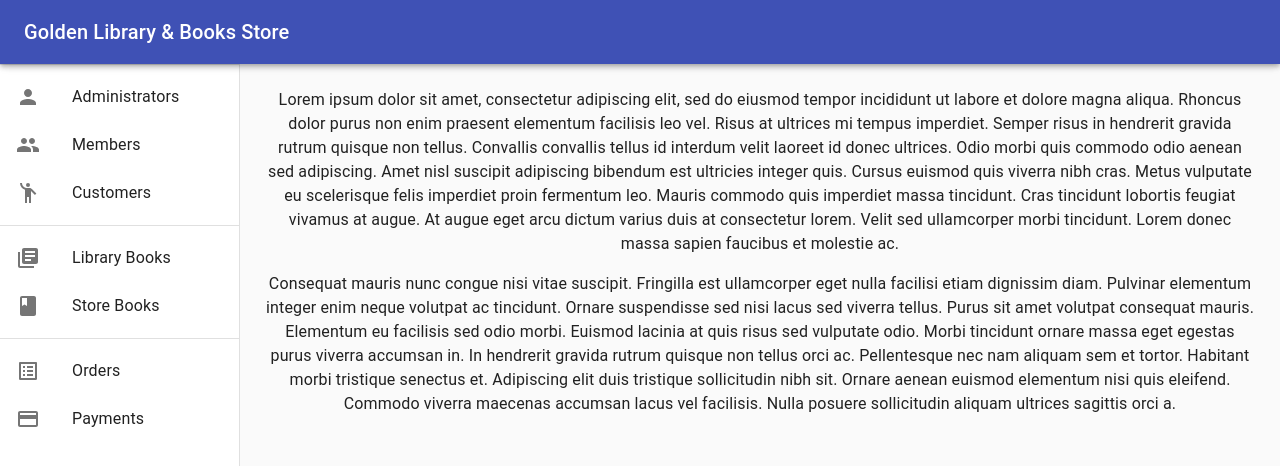
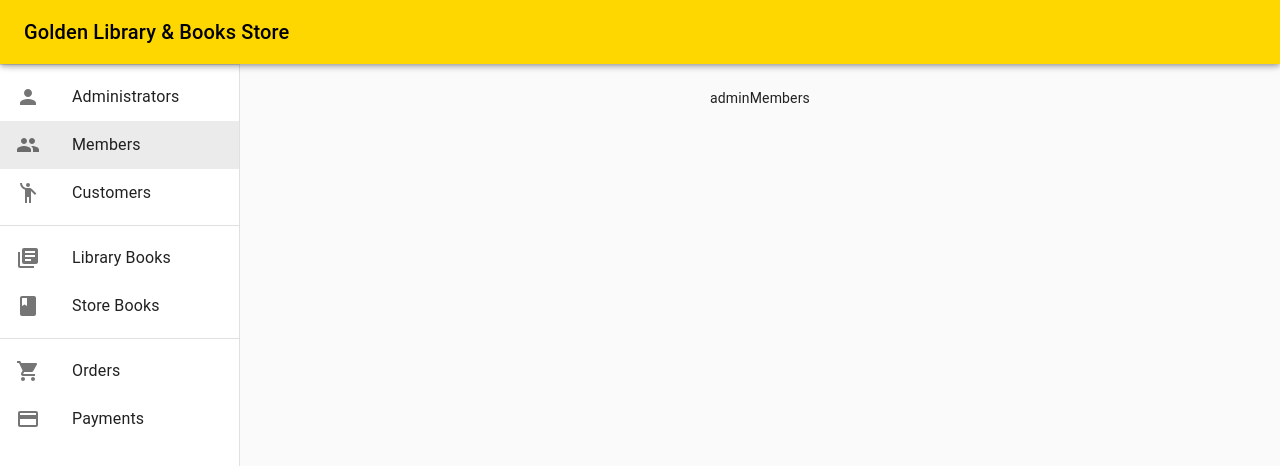
Before and after one commit to damsarar/GoldenLibrary-Frontend, a React (Create React App) app: page /admin/members in a window 1280 px wide. Shown: the top 466 px of the page. Built offline with nearby package versions, Linux system fonts and the light colour scheme.

Commit message:
Router added

```diff
--- a/package.json
+++ b/package.json
@@ -10,6 +10,7 @@
     "@testing-library/user-event": "^7.1.2",
     "react": "^16.13.0",
     "react-dom": "^16.13.0",
+    "react-router-dom": "^5.1.2",
     "react-scripts": "3.4.0"
   },
   "scripts": {
--- a/public/index.html
+++ b/public/index.html
@@ -24,7 +24,7 @@
       work correctly both with client-side routing and a non-root public URL.
       Learn how to configure a non-root public URL by running `npm run build`.
     -->
-    <title>Golden Library</title>
+    <title>Golden Library & Books Store</title>
   </head>
   <body>
     <noscript>You need to enable JavaScript to run this app.</noscript>
--- a/src/AdminDashboard.js
+++ b/src/AdminDashboard.js
@@ -5,14 +5,9 @@ import CssBaseline from '@material-ui/core/CssBaseline';
 import Divider from '@material-ui/core/Divider';
 import Drawer from '@material-ui/core/Drawer';
 import Hidden from '@material-ui/core/Hidden';
-
 import List from '@material-ui/core/List';
 import ListItem from '@material-ui/core/ListItem';
-
 import ListItemText from '@material-ui/core/ListItemText';
-
-
-
 import Toolbar from '@material-ui/core/Toolbar';
 import Typography from '@material-ui/core/Typography';
 import { makeStyles, useTheme } from '@material-ui/core/styles';
@@ -30,10 +25,23 @@ import CustomerIcon from '@material-ui/icons/EmojiPeople';
 import LibraryBookIcon from '@material-ui/icons/LibraryBooks'
 import BookIcon from '@material-ui/icons/Book';
 
-import OrderIcon from '@material-ui/icons/ListAlt';
+import OrderIcon from '@material-ui/icons/ShoppingCart';
 import PaymentIcon from '@material-ui/icons/Payment';
 
+// Router
+
+import { BrowserRouter as Router, Switch, Route, Link } from "react-router-dom";
+
+// Views
+
+import AdminAdministrators from './views/admin/adminAdministrators'
+import AdminMembers from './views/admin/adminMembers'
+
+
 const drawerWidth = 240;
+
+
+
 
 const useStyles = makeStyles((theme) => ({
     root: {
@@ -72,9 +80,14 @@ function AdminDashboard(props) {
     const classes = useStyles();
     const theme = useTheme();
     const [mobileOpen, setMobileOpen] = React.useState(false);
+    const [selectedIndex, setSelectedIndex] = React.useState(1);
 
     const handleDrawerToggle = () => {
         setMobileOpen(!mobileOpen);
+    };
+
+    const handleListItemClick = (event, index) => {
+        setSelectedIndex(index);
     };
 
     const drawer = (
@@ -82,7 +95,13 @@ function AdminDashboard(props) {
             <div className={classes.toolbar} />
             <Divider />
             <List>
-                <ListItem>
+                <ListItem
+                    button
+                    component={Link}
+                    to="/admin/administrators"
+                    selected={selectedIndex === 0}
+                    onClick={(event) => handleListItemClick(event, 0)}
+                >
                     <ListItemIcon>
                         <AdminIcon />
                     </ListItemIcon>
@@ -90,7 +109,12 @@ function AdminDashboard(props) {
                         Administrators
                     </ListItemText>
                 </ListItem>
-                <ListItem>
+                <ListItem
+                    button
+                    component={Link}
+                    to="/admin/members"
+                    selected={selectedIndex === 1}
+                    onClick={(event) => handleListItemClick(event, 1)}>
                     <ListItemIcon>
                         <MemberIcon />
                     </ListItemIcon>
@@ -98,7 +122,11 @@ function AdminDashboard(props) {
                         Members
                     </ListItemText>
                 </ListItem>
-                <ListItem>
+                <ListItem button
+                    component={Link}
+                    to="/admin/customers"
+                    selected={selectedIndex === 2}
+                    onClick={(event) => handleListItemClick(event, 2)}>
                     <ListItemIcon>
                         <CustomerIcon />
                     </ListItemIcon>
@@ -111,7 +139,12 @@ function AdminDashboard(props) {
             </List>
             <Divider />
             <List>
-                <ListItem>
+                <ListItem
+                    button
+                    component={Link}
+                    to="/admin/library-books"
+                    selected={selectedIndex === 3}
+                    onClick={(event) => handleListItemClick(event, 3)}>
                     <ListItemIcon>
                         <LibraryBookIcon />
                     </ListItemIcon>
@@ -119,7 +152,12 @@ function AdminDashboard(props) {
                         Library Books
                     </ListItemText>
                 </ListItem>
-                <ListItem>
+                <ListItem
+                    button
+                    component={Link}
+                    to="/admin/store-books"
+                    selected={selectedIndex === 4}
+                    onClick={(event) => handleListItemClick(event, 4)}>
                     <ListItemIcon>
                         <BookIcon />
                     </ListItemIcon>
@@ -130,7 +168,12 @@ function AdminDashboard(props) {
             </List>
             <Divider />
             <List>
-                <ListItem>
+                <ListItem
+                    button
+                    component={Link}
+                    to="/admin/orders"
+                    selected={selectedIndex === 5}
+                    onClick={(event) => handleListItemClick(event, 5)}>
                     <ListItemIcon>
                         <OrderIcon />
                     </ListItemIcon>
@@ -138,7 +181,12 @@ function AdminDashboard(props) {
                         Orders
                     </ListItemText>
                 </ListItem>
-                <ListItem>
+                <ListItem
+                    button
+                    component={Link}
+                    to="/admin/payments"
+                    selected={selectedIndex === 6}
+                    onClick={(event) => handleListItemClick(event, 6)}>
                     <ListItemIcon>
                         <PaymentIcon />
                     </ListItemIcon>
@@ -154,8 +202,9 @@ function AdminDashboard(props) {
 
     return (
         <div className={classes.root}>
+            <Router>
                 <CssBaseline />
-            <AppBar position="fixed" className={classes.appBar}>
+                <AppBar position="fixed" className={classes.appBar} style={{ backgroundColor: "gold", color: "black" }}>
                     <Toolbar>
                         <IconButton
                             color="inherit"
@@ -189,6 +238,7 @@ function AdminDashboard(props) {
                         >
                             {drawer}
                         </Drawer>
+
                     </Hidden>
                     <Hidden xsDown implementation="css">
                         <Drawer
@@ -200,34 +250,26 @@ function AdminDashboard(props) {
                         >
                             {drawer}
                         </Drawer>
+
+
                     </Hidden>
                 </nav>
                 <main className={classes.content}>
                     <div className={classes.toolbar} />
-                <Typography paragraph>
-                    Lorem ipsum dolor sit amet, consectetur adipiscing elit, sed do eiusmod tempor incididunt
-                    ut labore et dolore magna aliqua. Rhoncus dolor purus non enim praesent elementum
-                    facilisis leo vel. Risus at ultrices mi tempus imperdiet. Semper risus in hendrerit
-                    gravida rutrum quisque non tellus. Convallis convallis tellus id interdum velit laoreet id
-                    donec ultrices. Odio morbi quis commodo odio aenean sed adipiscing. Amet nisl suscipit
-                    adipiscing bibendum est ultricies integer quis. Cursus euismod quis viverra nibh cras.
-                    Metus vulputate eu scelerisque felis imperdiet proin fermentum leo. Mauris commodo quis
-                    imperdiet massa tincidunt. Cras tincidunt lobortis feugiat vivamus at augue. At augue eget
-                    arcu dictum varius duis at consectetur lorem. Velit sed ullamcorper morbi tincidunt. Lorem
-                    donec massa sapien faucibus et molestie ac.
-                </Typography>
-                <Typography paragraph>
-                    Consequat mauris nunc congue nisi vitae suscipit. Fringilla est ullamcorper eget nulla
-                    facilisi etiam dignissim diam. Pulvinar elementum integer enim neque volutpat ac
-                    tincidunt. Ornare suspendisse sed nisi lacus sed viverra tellus. Purus sit amet volutpat
-                    consequat mauris. Elementum eu facilisis sed odio morbi. Euismod lacinia at quis risus sed
-                    vulputate odio. Morbi tincidunt ornare massa eget egestas purus viverra accumsan in. In
-                    hendrerit gravida rutrum quisque non tellus orci ac. Pellentesque nec nam aliquam sem et
-                    tortor. Habitant morbi tristique senectus et. Adipiscing elit duis tristique sollicitudin
-                    nibh sit. Ornare aenean euismod elementum nisi quis eleifend. Commodo viverra maecenas
-                    accumsan lacus vel facilisis. Nulla posuere sollicitudin aliquam ultrices sagittis orci a.
-                </Typography>
+                    <Switch>
+                        <Route path="/admin/administrators">
+                            <AdminAdministrators></AdminAdministrators>
+                        </Route>
+                        <Route path="/admin/members">
+                            <AdminMembers></AdminMembers>
+                        </Route>
+
+                    </Switch>
+
                 </main>
+
+            </Router>
+
         </div>
     );
 }
--- /dev/null
+++ b/src/views/admin/adminAdministrators.js
@@ -0,0 +1,13 @@
+import React from 'react'
+
+class adminAdministrators extends React.Component {
+    render() {
+        return (
+            <div>
+                adminAdministrators
+            </div>
+        )
+    }
+}
+
+export default adminAdministrators
--- /dev/null
+++ b/src/views/admin/adminMembers.js
@@ -0,0 +1,13 @@
+import React from 'react'
+
+class adminMembers extends React.Component {
+    render() {
+        return (
+            <div>
+                adminMembers
+            </div>
+        )
+    }
+}
+
+export default adminMembers
```
Also changed, not shown: 1 other file (tests, documents, lock files or other folders). Lines whose indentation alone changed are shown as unchanged.
